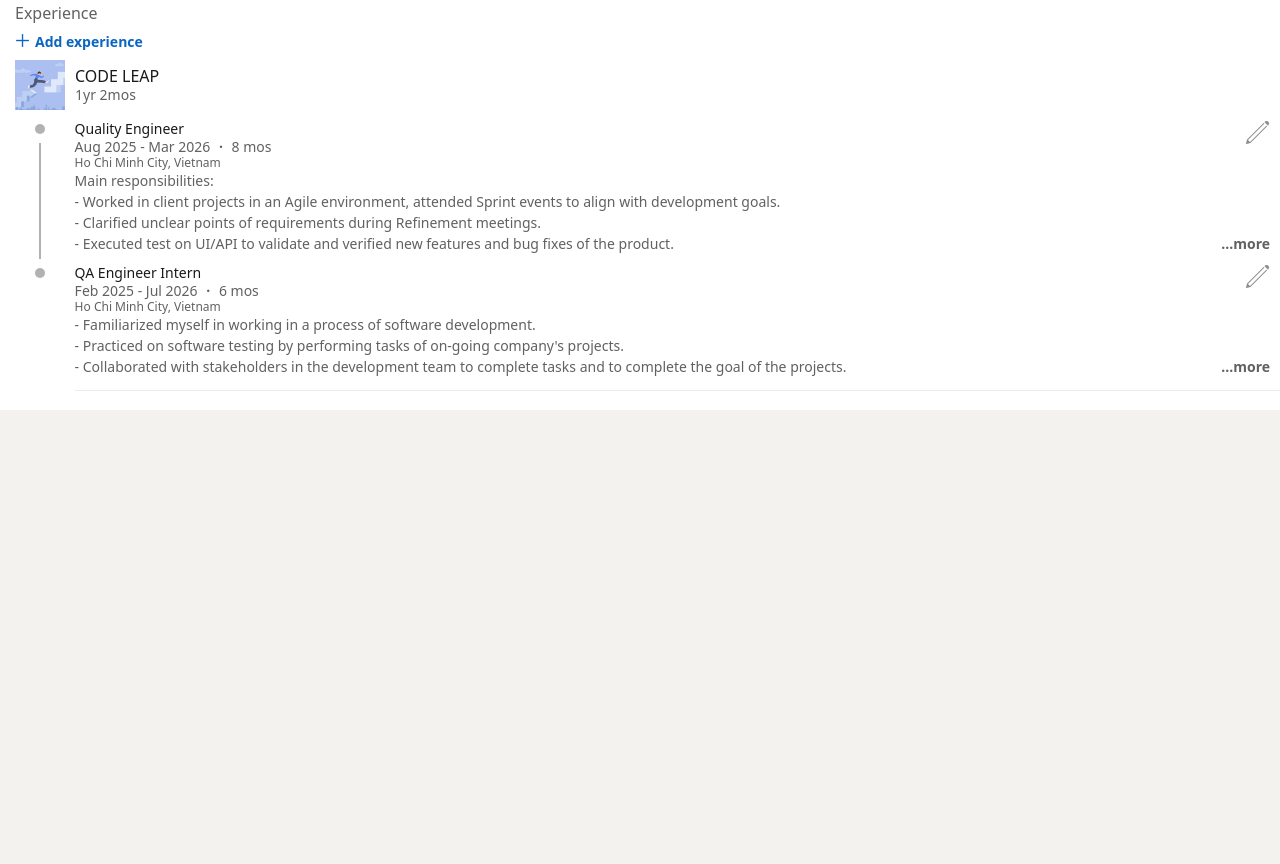
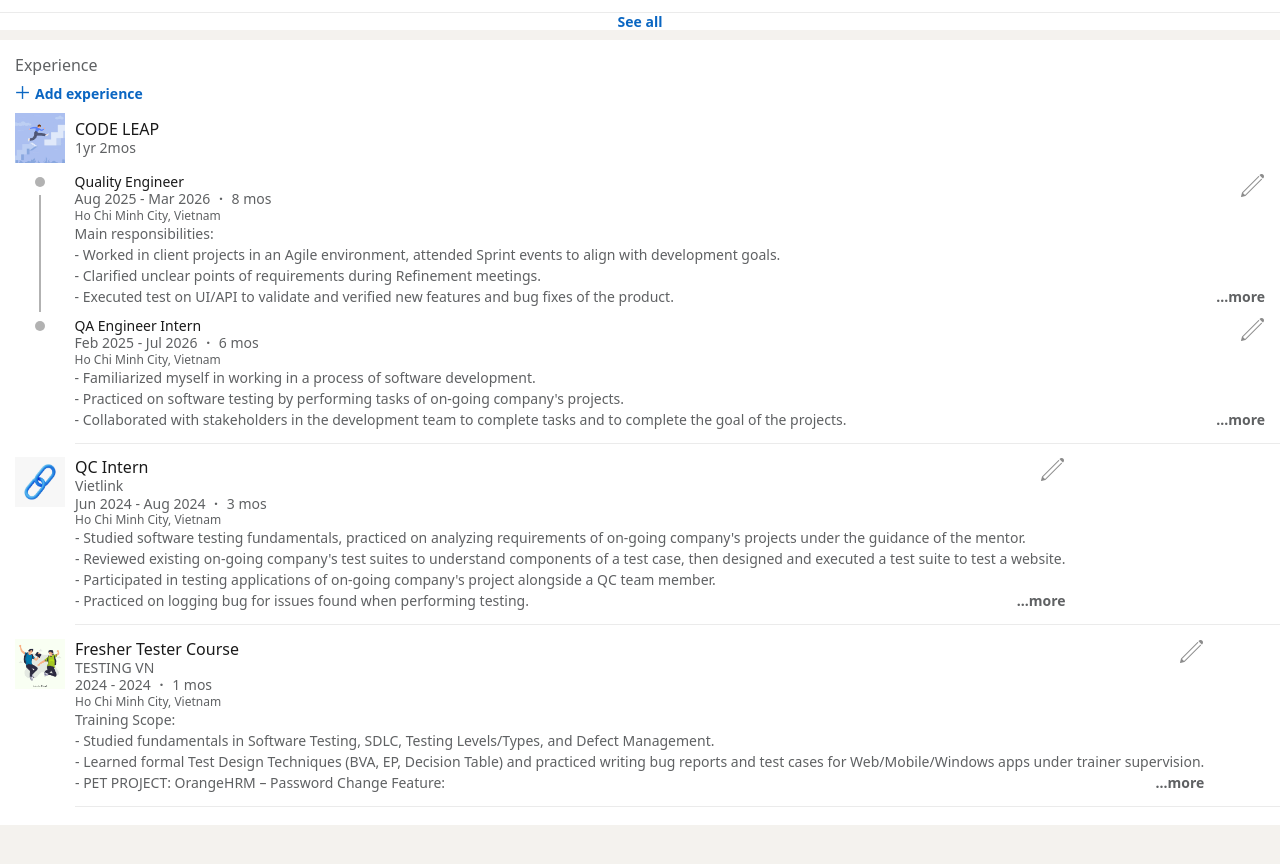
Before and after one commit to bi151103/linkedin-like-project-v3, a website: page index.html in a window 1280 px wide. Shown: the part 986-1850 px from the top of the page. Before the commit the page ends 1446 px from the top, so only its background shows below. Drawn offline with nearby package versions, Linux system fonts and the light colour scheme; files that its build step writes are made by us from their sources.

Commit message:
feat: add experience Vietlink TESTING VN

```diff
--- a/index.html
+++ b/index.html
@@ -8,7 +8,7 @@
     <link rel="icon" href="./images/icons8-linkedin-100.png" />
     <link rel="stylesheet" href="./output.css" />
   </head>
-  <body class="pb-50px text-small">
+  <body class="py-50px text-small">
     <div>
       <header
         class="w-full h-50px flex items-center bg-white border-b border-separator-line fixed top-0 z-999"
@@ -116,7 +116,7 @@
     </section>
 
     <section class="mt-10px p-15px bg-white">
-      <h2 class="italic text-small">Private to you</h2>
+      <h2 class="italic">Private to you</h2>
       <div class="flex mt-10px">
         <div class="pt-10px pr-10px">
           <p class="text-[1.8rem] font-medium text-primary-bg">32</p>
@@ -166,18 +166,21 @@
       <button class="mt-10px plus-before">Add experience</button>
       <ul class="mt-10px">
         <li class="">
-          <a href="#" class="flex text-inherit items-center pr-10px">
+          <a
+            href="#"
+            class="flex text-inherit font-normal items-center pr-15px"
+          >
             <img
               src="./images/someone-leap.avif"
               class="w-md-img h-md-img object-cover"
             />
             <div class="ml-10px">
               <p class="text-medium-bold text-emphasis-tx">CODE LEAP</p>
-              <p class="text-small">1yr 2mos</p>
+              <p class="">1yr 2mos</p>
             </div>
           </a>
           <ul class="mt-10px experience-separator-line">
-            <li class="pr-10px">
+            <li class="pr-15px">
               <div class="flex justify-center">
                 <div class="basis-50px text-center self-stretch flex flex-col">
                   <span class="medium-dot"></span>
@@ -221,7 +224,7 @@
                 </div>
               </div>
             </li>
-            <li class="pr-10px mt-10px">
+            <li class="pr-15px mt-10px">
               <div class="flex justify-center">
                 <div class="basis-50px text-center self-stretch flex flex-col">
                   <span class="medium-dot"></span>
@@ -259,6 +262,95 @@
               </div>
             </li>
           </ul>
+        </li>
+        <li class="mt-10px experience-separator-line">
+          <a href="#" class="flex text-inherit font-normal items-start pr-15px">
+            <img
+              src="./images/link.avif"
+              class="w-md-img h-md-img object-cover"
+            />
+            <div class="relative ml-10px">
+              <div class="">
+                <p class="text-medium-bold text-emphasis-tx">QC Intern</p>
+                <p class="">Vietlink</p>
+                <p class="">
+                  Jun 2024 - Aug 2024 <span class="dot"></span> 3 mos
+                </p>
+                <p class="text-xs-small-bold">Ho Chi Minh City, Vietnam</p>
+              </div>
+              <button class="absolute top-0 right-0">
+                <img
+                  class="w-sm-img h-sm-img"
+                  src="./images/icons8-edit-100.png"
+                />
+              </button>
+              <p
+                class="max-h-[6em] leading-[1.5em] overflow-hidden relative cursor-[initial]"
+              >
+                - Studied software testing fundamentals, practiced on analyzing
+                requirements of on-going company's projects under the guidance
+                of the mentor. <br />
+                - Reviewed existing on-going company's test suites to understand
+                components of a test case, then designed and executed a test
+                suite to test a website. <br />
+                - Participated in testing applications of on-going company's
+                project alongside a QC team member. <br />- Practiced on logging
+                bug for issues found when performing testing. <br />
+                - Learned basic API Testing concepts and practiced using Postman
+                to verify endpoints of a CMS app.
+                <button
+                  class="bg-white absolute bottom-0 text-inherit text-emphasis-tx right-0 pl-10px z-1"
+                >
+                  ...more
+                </button>
+              </p>
+            </div>
+          </a>
+        </li>
+        <li class="mt-10px experience-separator-line">
+          <a href="#" class="flex text-inherit font-normal items-start pr-15px">
+            <img
+              src="./images/fresher.avif"
+              class="w-md-img h-md-img object-cover"
+            />
+            <div class="relative ml-10px">
+              <div class="">
+                <p class="text-medium-bold text-emphasis-tx">
+                  Fresher Tester Course
+                </p>
+                <p class="">TESTING VN</p>
+                <p class="">2024 - 2024 <span class="dot"></span> 1 mos</p>
+                <p class="text-xs-small-bold">Ho Chi Minh City, Vietnam</p>
+              </div>
+              <button class="absolute top-0 right-0">
+                <img
+                  class="w-sm-img h-sm-img"
+                  src="./images/icons8-edit-100.png"
+                />
+              </button>
+              <p
+                class="max-h-[6em] leading-[1.5em] overflow-hidden relative cursor-[initial]"
+              >
+                Training Scope: <br />
+                - Studied fundamentals in Software Testing, SDLC, Testing
+                Levels/Types, and Defect Management. <br />- Learned formal Test
+                Design Techniques (BVA, EP, Decision Table) and practiced
+                writing bug reports and test cases for Web/Mobile/Windows apps
+                under trainer supervision. <br />
+                - PET PROJECT: OrangeHRM – Password Change Feature: <br />
+                + Description: A practical exercise from the course requiring
+                exploration and testing of the OrangeHRM application (live demo
+                version). <br />
+                + Outcome: Defined a test suite covering about 60 cases and
+                found 10 issues in the feature.
+                <button
+                  class="bg-white absolute bottom-0 text-inherit text-emphasis-tx right-0 pl-10px z-1"
+                >
+                  ...more
+                </button>
+              </p>
+            </div>
+          </a>
         </li>
       </ul>
     </section>
--- a/style.css
+++ b/style.css
@@ -129,7 +129,6 @@
     content: "";
     display: inline-block;
     width: calc(100% - 60px);
-    overflow-x: hidden;
     margin-left: 60px;
     border-bottom: 1px solid var(--color-separator-line);
   }
@@ -170,6 +169,12 @@
   line-height: 1.25;
 }
 
+@utility text-xs-small-bold {
+  font-size: 1.2rem;
+  font-weight: 500;
+  line-height: 1.25;
+}
+
 @utility text-ext-small {
   font-size: 1.1rem;
   font-weight: 400;
```
